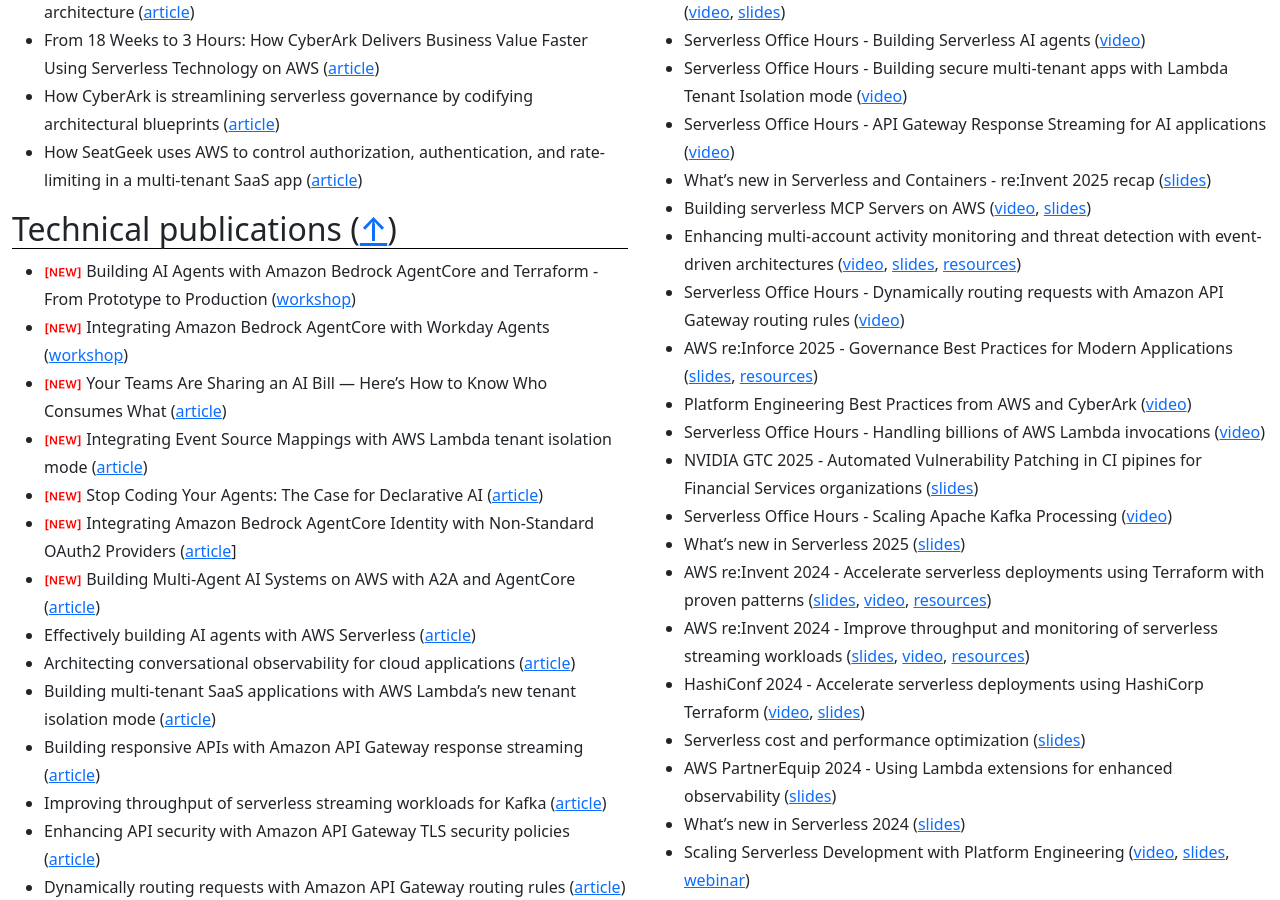
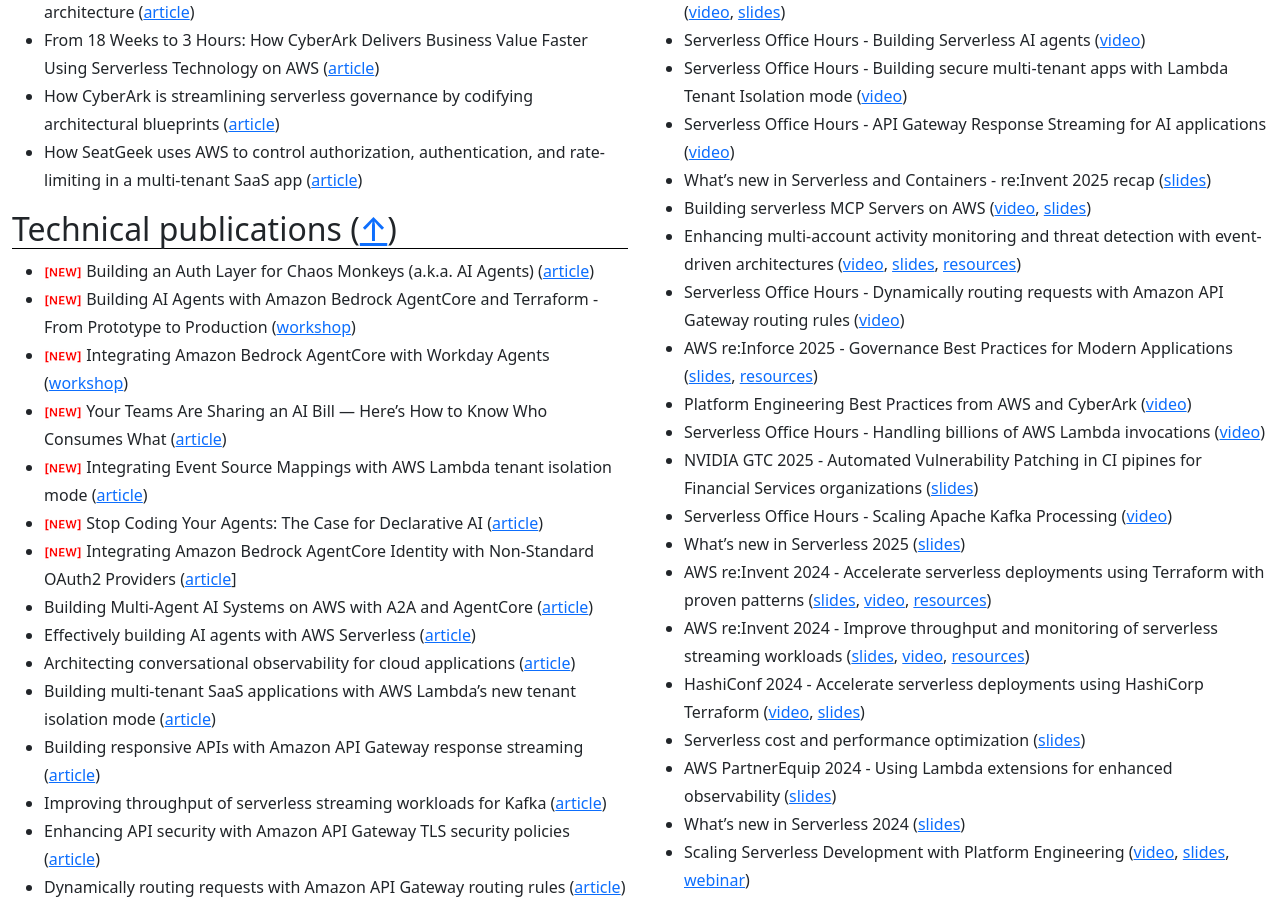
Before and after one commit to aal80/whoami, a Jekyll site: the page built from index.md, in a window 1280 px wide and 900 px high, scrolled down 1259 px. Built offline with Jekyll 4.4.1, drawn with Linux system fonts in a browser that asks for light colours.

Commit message:
Update publications.md

```diff
--- a/_includes/publications.md
+++ b/_includes/publications.md
@@ -12,13 +12,14 @@
 - How SeatGeek uses AWS to control authorization, authentication, and rate-limiting in a multi-tenant SaaS app ([article](https://aws.amazon.com/blogs/architecture/how-seatgeek-uses-aws-to-control-authorization-authentication-and-rate-limiting-in-a-multi-tenant-saas-application/))
 
 ## Technical publications ([↑](#top))
+- ![](./images/new2.png) Building an Auth Layer for Chaos Monkeys (a.k.a. AI Agents) ([article](https://medium.com/@anton.al80/building-an-auth-layer-for-chaos-monkeys-a-k-a-ai-agents-1751fd36d950))
 - ![](./images/new2.png) Building AI Agents with Amazon Bedrock AgentCore and Terraform - From Prototype to Production ([workshop](https://catalog.us-east-1.prod.workshops.aws/workshops/05695036-0049-4114-a660-f15071df92dc/en-US))
 - ![](./images/new2.png) Integrating Amazon Bedrock AgentCore with Workday Agents ([workshop](https://catalog.us-east-1.prod.workshops.aws/workshops/0c20d432-ef19-4874-a1d1-b46e528c9d7e/en-US))
 - ![](./images/new2.png) Your Teams Are Sharing an AI Bill — Here’s How to Know Who Consumes What ([article](https://medium.com/@anton.al80/your-teams-are-sharing-an-ai-bill-heres-how-to-know-who-consumes-what-a9747b79fe23))
 - ![](./images/new2.png) Integrating Event Source Mappings with AWS Lambda tenant isolation mode ([article](https://aws.amazon.com/blogs/compute/integrating-event-source-mappings-with-aws-lambda-tenant-isolation-mode/))
 - ![](./images/new2.png) Stop Coding Your Agents: The Case for Declarative AI ([article](https://medium.com/@anton.al80/stop-coding-your-agents-the-case-for-declarative-ai-e9a334ec8d89))
 - ![](./images/new2.png) Integrating Amazon Bedrock AgentCore Identity with Non-Standard OAuth2 Providers ([article](https://medium.com/@anton.al80/integrating-amazon-bedrock-agentcore-identity-with-non-standard-oauth2-providers-b2cf94cadd3f)]
-- ![](./images/new2.png) Building Multi-Agent AI Systems on AWS with A2A and AgentCore ([article](https://medium.com/@anton.al80/building-multi-agent-ai-systems-on-aws-with-a2a-and-agentcore-a-practical-guide-and-hands-on-58235d57c4b2))
+-  Building Multi-Agent AI Systems on AWS with A2A and AgentCore ([article](https://medium.com/@anton.al80/building-multi-agent-ai-systems-on-aws-with-a2a-and-agentcore-a-practical-guide-and-hands-on-58235d57c4b2))
 - Effectively building AI agents with AWS Serverless ([article](https://aws.amazon.com/blogs/compute/effectively-building-ai-agents-on-aws-serverless/))
 - Architecting conversational observability for cloud applications ([article](https://aws.amazon.com/blogs/architecture/architecting-conversational-observability-for-cloud-applications/))
 - Building multi-tenant SaaS applications with AWS Lambda’s new tenant isolation mode ([article](https://aws.amazon.com/blogs/compute/building-multi-tenant-saas-applications-with-aws-lambdas-new-tenant-isolation-mode/))
```
